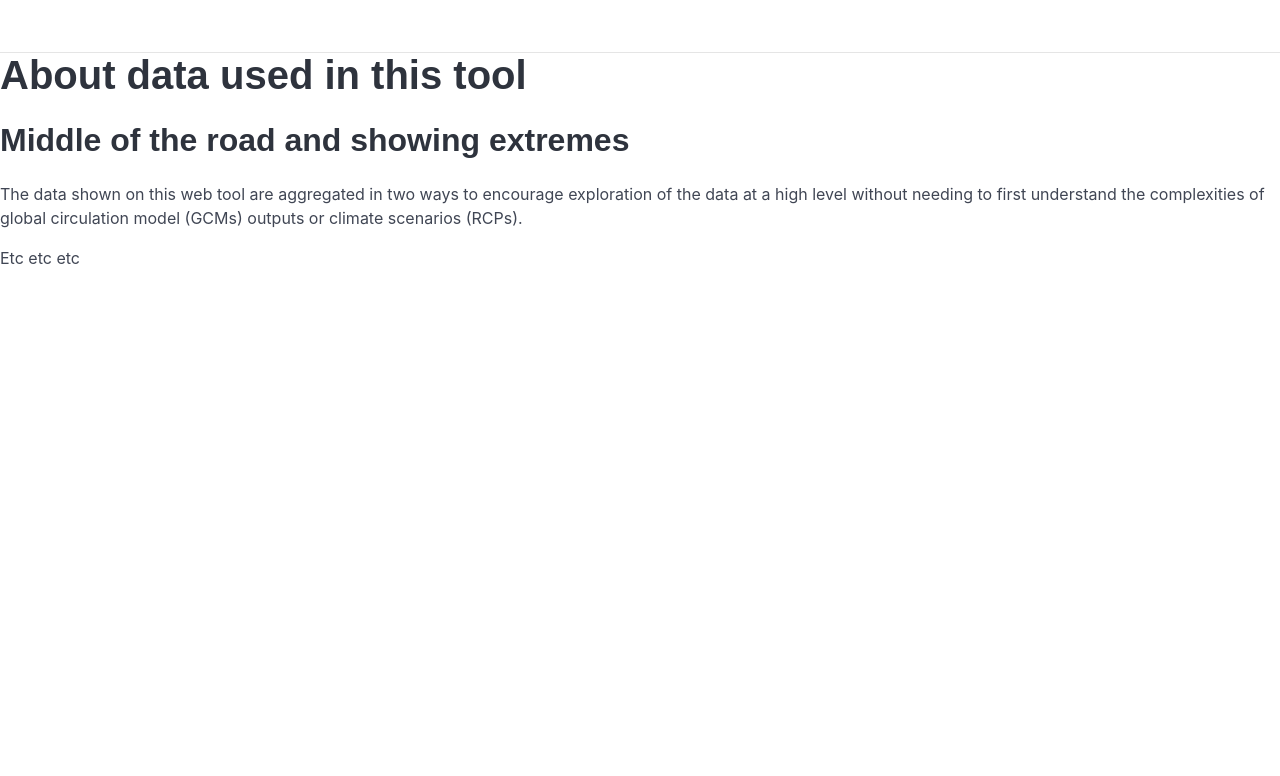
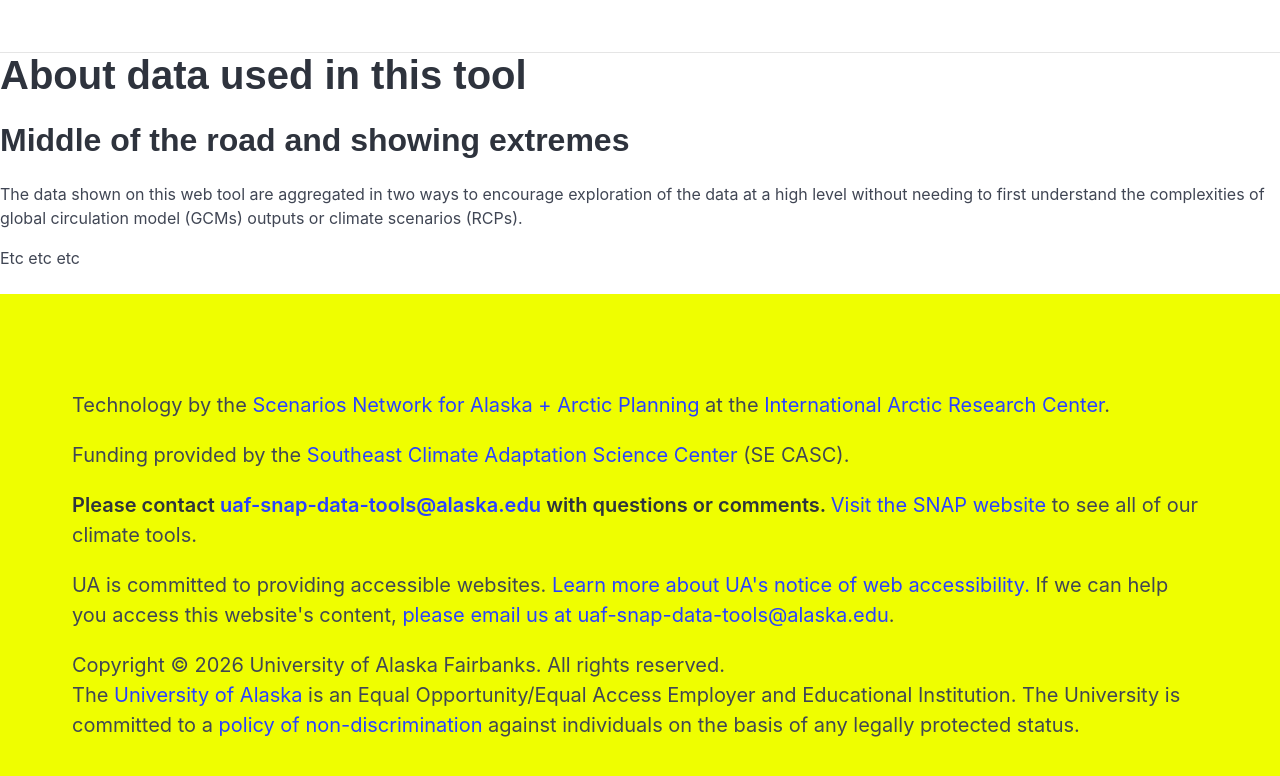
Before and after one commit to ua-snap/hydroviz, a Nuxt app in the folder webapp/: page /data in a window 1280 px wide. Shown: the top 776 px of the page. Built offline with nearby package versions, Linux system fonts and the light colour scheme; a web font is replaced by a local one; what plotly.js would draw is missing.

Commit message:
Add a footer

```diff
--- /dev/null
+++ b/webapp/components/Footer.vue
@@ -0,0 +1,72 @@
+<script setup>
+import { computed } from 'vue'
+const year = computed(() => {
+  return new Date().getFullYear()
+})
+</script>
+
+<template>
+  <footer class="footer">
+    <div class="section">
+      <div class="container content is-size-5">
+        <p>
+          Technology by the
+          <a href="https://www.snap.uaf.edu/" title="🥦🥦🥦"
+            >Scenarios Network for Alaska + Arctic Planning</a
+          >
+          at the
+          <a href="https://uaf-iarc.org">International Arctic Research Center</a
+          >.
+        </p>
+
+        <p>
+          Funding provided by the
+          <a href="https://secasc.ncsu.edu"
+            >Southeast Climate Adaptation Science Center</a
+          >
+          (SE CASC).
+        </p>
+
+        <p>
+          <strong
+            >Please contact
+            <a href="mailto:uaf-snap-data-tools@alaska.edu"
+              >uaf-snap-data-tools@alaska.edu</a
+            >
+            with questions or comments.
+          </strong>
+          <a href="https://uaf-snap.org">Visit the SNAP website</a>
+          to see all of our climate tools.
+        </p>
+        <p>
+          UA is committed to providing accessible websites.
+          <a href="https://www.alaska.edu/webaccessibility/"
+            >Learn more about UA's notice of web accessibility.</a
+          >
+          If we can help you access this website's content,
+          <a href="mailto:uaf-snap-data-tools@alaska.edu"
+            >please email us at uaf-snap-data-tools@alaska.edu</a
+          >.
+        </p>
+        <p>
+          Copyright &copy; {{ year }} University of Alaska Fairbanks. All rights
+          reserved.
+          <br />
+          The <a href="https://www.alaska.edu/">University of Alaska</a> is an
+          Equal Opportunity/Equal Access Employer and Educational Institution.
+          The University is committed to a
+          <a href="https://www.alaska.edu/nondiscrimination/"
+            >policy of non-discrimination</a
+          >
+          against individuals on the basis of any legally protected status.
+        </p>
+      </div>
+    </div>
+  </footer>
+</template>
+
+<style lang="scss" scoped>
+footer {
+  background-color: oklch(0.951 0.2417 113.82);
+}
+</style>
--- a/webapp/layouts/default.vue
+++ b/webapp/layouts/default.vue
@@ -14,4 +14,5 @@ if (path) {
   <NavBar />
   <NuxtRouteAnnouncer />
   <NuxtPage />
+  <Footer />
 </template>
```
